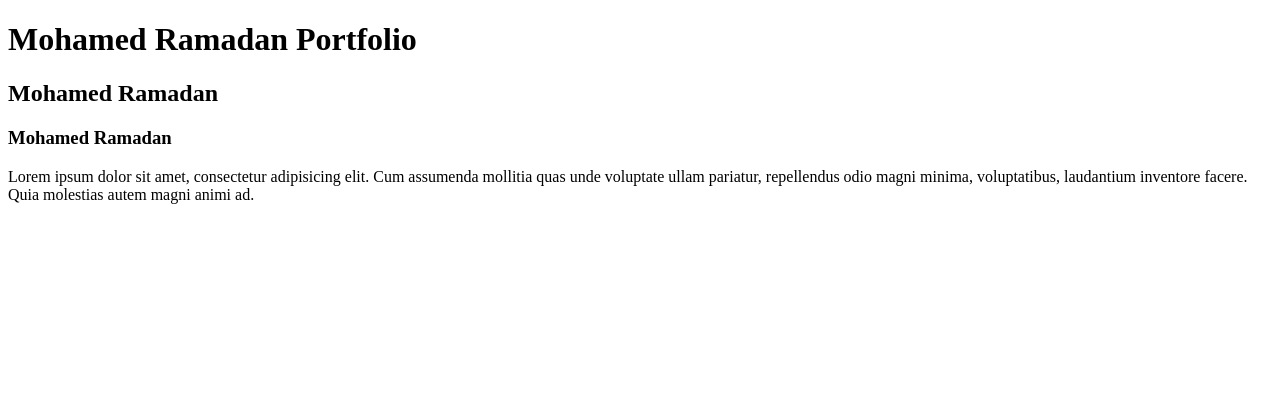
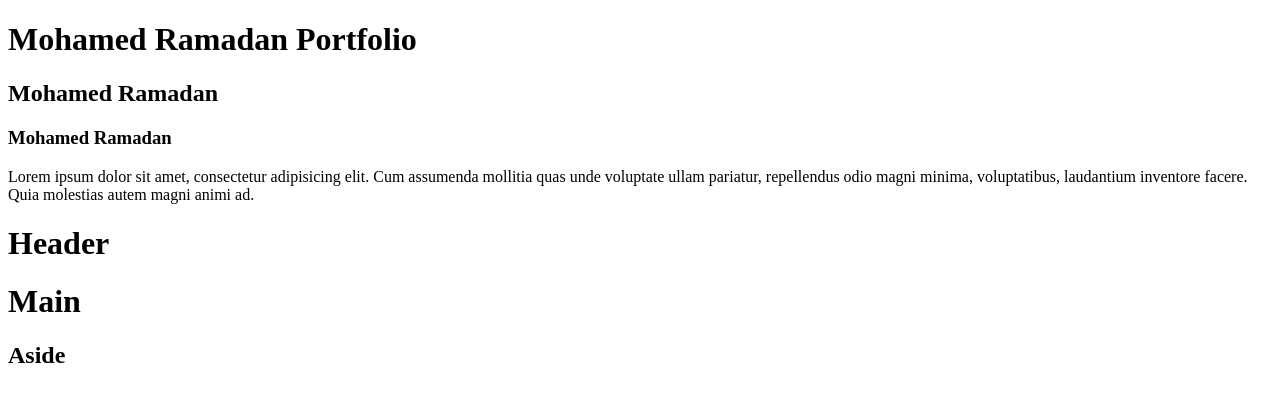
Before and after one commit to mohamedramadan90/portfolio, a plain HTML site: page index.html in a window 1280 px wide. Drawn offline with Linux system fonts and the light colour scheme.

Commit message:
basic layout

```diff
--- a/index.html
+++ b/index.html
@@ -10,5 +10,16 @@
     <h2>Mohamed Ramadan</h2>
     <h3>Mohamed Ramadan</h3>
     <P>Lorem ipsum dolor sit amet, consectetur adipisicing elit. Cum assumenda mollitia quas unde voluptate ullam pariatur, repellendus odio magni minima, voluptatibus, laudantium inventore facere. Quia molestias autem magni animi ad.</P>
+    <div class="container">
+        <header>
+            <h1>Header</h1>
+        </header>
+        <main>
+            <h1>Main</h1>
+        </main>
+        <aside>
+            <h1>Aside</h1>
+        </aside>
+    </div>
 </body>
 </html>
```
